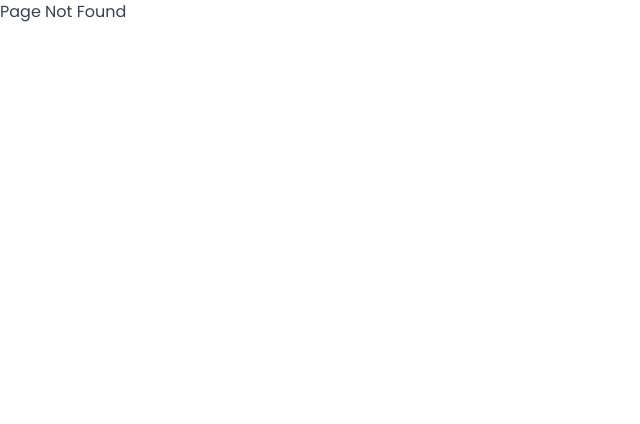
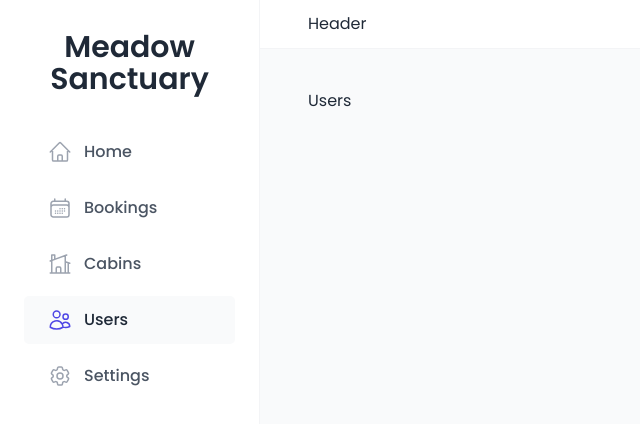
Before and after one commit to indunil-jay/meadow-sanctuary, a React (Vite) app: page /users in a window 1280 px wide. Before the commit this address had no page. Shown: the top 424 px of the page, without its empty margins (0-640 px from the left). Built offline with nearby package versions, Linux system fonts and the light colour scheme; a web font is replaced by a local one.

Commit message:
create sidebar navigation and add basic routing

```diff
--- a/package.json
+++ b/package.json
@@ -12,6 +12,7 @@
   "dependencies": {
     "react": "^18.2.0",
     "react-dom": "^18.2.0",
+    "react-icons": "^5.2.1",
     "react-router-dom": "^6.23.1",
     "styled-components": "^6.1.11"
   },
--- a/src/App.tsx
+++ b/src/App.tsx
@@ -2,6 +2,10 @@ import { BrowserRouter, Navigate, Route, Routes } from "react-router-dom";
 import GlobalStyles from "./GlobalStyles";
 import Dashboard from "./pages/Dashboard";
 import AppLayout from "./layouts/AppLayout";
+import Bookings from "./pages/Bookings";
+import Cabins from "./pages/Cabins";
+import Users from "./pages/Users";
+import Settings from "./pages/Settings";
 
 const App = () => {
   return (
@@ -13,6 +17,10 @@ const App = () => {
           <Route element={<AppLayout />}>
             <Route index element={<Navigate replace to="/dashboard" />} />
             <Route path="/dashboard" element={<Dashboard />} />
+            <Route path="/bookings" element={<Bookings />} />
+            <Route path="/cabins" element={<Cabins />} />
+            <Route path="/users" element={<Users />} />
+            <Route path="/settings" element={<Settings />} />
           </Route>
           <Route path="*" element={<p>Page Not Found</p>} />
         </Routes>
--- a/src/GlobalStyles.ts
+++ b/src/GlobalStyles.ts
@@ -67,7 +67,7 @@ html {
 
 body {
   font-family: "Poppins", sans-serif;
-  color: var(--color-grey-700);
+  color: var(--color-grey-800);
   min-height: 100vh;
   line-height: 1.5;
   font-size: 1.6rem;
--- /dev/null
+++ b/src/components/MainNav.tsx
@@ -0,0 +1,95 @@
+import {
+  HiOutlineCalendarDays,
+  HiOutlineCog6Tooth,
+  HiOutlineHome,
+  HiOutlineHomeModern,
+  HiOutlineUsers,
+} from "react-icons/hi2";
+import { NavLink } from "react-router-dom";
+import styled from "styled-components";
+
+const NavList = styled.ul`
+  display: flex;
+  flex-direction: column;
+  gap: 0.8rem;
+`;
+
+const StyledNavLink = styled(NavLink)`
+  &:link,
+  &:visited {
+    display: flex;
+    align-items: center;
+    gap: 1.2rem;
+
+    color: var(--color-grey-600);
+    font-size: 1.6rem;
+    font-weight: 500;
+    padding: 1.2rem 2.4rem;
+    transition: all 0.3s;
+  }
+
+  /* This works because react-router places the active class on the active NavLink */
+  &:hover,
+  &:active,
+  &.active:link,
+  &.active:visited {
+    color: var(--color-grey-800);
+    background-color: var(--color-grey-50);
+    border-radius: var(--border-radius-sm);
+  }
+
+  & svg {
+    width: 2.4rem;
+    height: 2.4rem;
+    color: var(--color-grey-400);
+    transition: all 0.3s;
+  }
+
+  &:hover svg,
+  &:active svg,
+  &.active:link svg,
+  &.active:visited svg {
+    color: var(--color-brand-600);
+  }
+`;
+
+const MainNav = () => {
+  return (
+    <nav>
+      <NavList>
+        <li>
+          <StyledNavLink to="/dashboard">
+            <HiOutlineHome />
+            <span> Home</span>
+          </StyledNavLink>
+        </li>
+        <li>
+          <StyledNavLink to="/bookings">
+            <HiOutlineCalendarDays />
+            <span>Bookings</span>
+          </StyledNavLink>
+        </li>
+        <li>
+          <StyledNavLink to="/cabins">
+            <HiOutlineHomeModern />
+            <span>Cabins</span>
+          </StyledNavLink>
+        </li>
+        <li>
+          <StyledNavLink to="/users">
+            <HiOutlineUsers />
+            <span>Users</span>
+          </StyledNavLink>
+        </li>
+        <li>
+          <StyledNavLink to="/settings">
+            <HiOutlineCog6Tooth />
+            <span>Settings</span>
+          </StyledNavLink>
+        </li>
+      </NavList>
+    </nav>
+  );
+};
+
+export default MainNav;
--- a/src/layouts/Sidebar.tsx
+++ b/src/layouts/Sidebar.tsx
@@ -1,14 +1,24 @@
 import styled from "styled-components";
+import Logo from "../ui/Logo";
+import MainNav from "../components/MainNav";
 
 const StyledSidebar = styled.aside`
   background-color: var(--color-grey-0);
   padding: 3.2rem 2.4rem;
   border-right: 1px solid var(--color-grey-100);
   grid-row: 1/-1;
+  display: flex;
+  flex-direction: column;
+  gap: 3.2rem;
 `;
 
 const Sidebar = () => {
-  return <StyledSidebar>Sidebar</StyledSidebar>;
+  return (
+    <StyledSidebar>
+      <Logo />
+      <MainNav />
+    </StyledSidebar>
+  );
 };
 
 export default Sidebar;
--- /dev/null
+++ b/src/pages/Bookings.tsx
@@ -0,0 +1,5 @@
+const Bookings = () => {
+  return <div>Bookings</div>;
+};
+
+export default Bookings;
--- /dev/null
+++ b/src/pages/Cabins.tsx
@@ -0,0 +1,5 @@
+const Cabins = () => {
+  return <div>Cabins</div>;
+};
+
+export default Cabins;
--- /dev/null
+++ b/src/pages/Settings.tsx
@@ -0,0 +1,5 @@
+const Settings = () => {
+  return <div>Settings</div>;
+};
+
+export default Settings;
--- /dev/null
+++ b/src/pages/Users.tsx
@@ -0,0 +1,5 @@
+const Users = () => {
+  return <div>Users</div>;
+};
+
+export default Users;
--- /dev/null
+++ b/src/ui/Logo.tsx
@@ -0,0 +1,23 @@
+import styled from "styled-components";
+
+const StyledLogo = styled.div`
+  text-align: center;
+`;
+
+const LogoText = styled.span`
+  font-size: 3rem;
+  text-transform: capitalize;
+  font-weight: 600;
+  line-height: 1;
+  pointer-events: none;
+`;
+
+function Logo() {
+  return (
+    <StyledLogo>
+      <LogoText>Meadow Sanctuary</LogoText>
+    </StyledLogo>
+  );
+}
+
+export default Logo;
```
Also changed, not shown: 1 other file (tests, documents, lock files or other folders).
